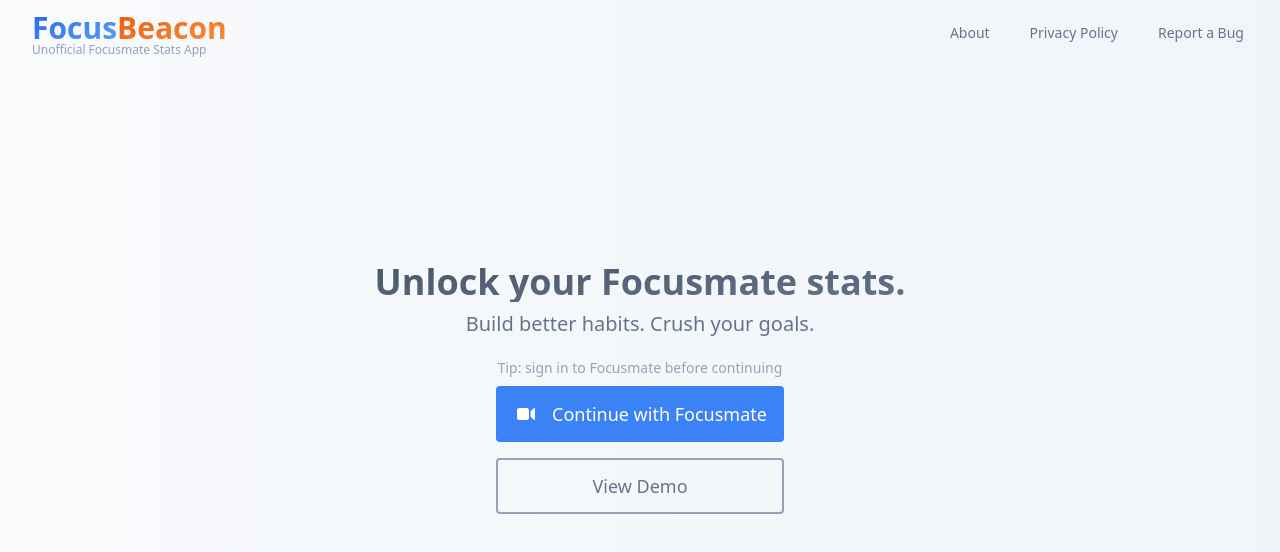
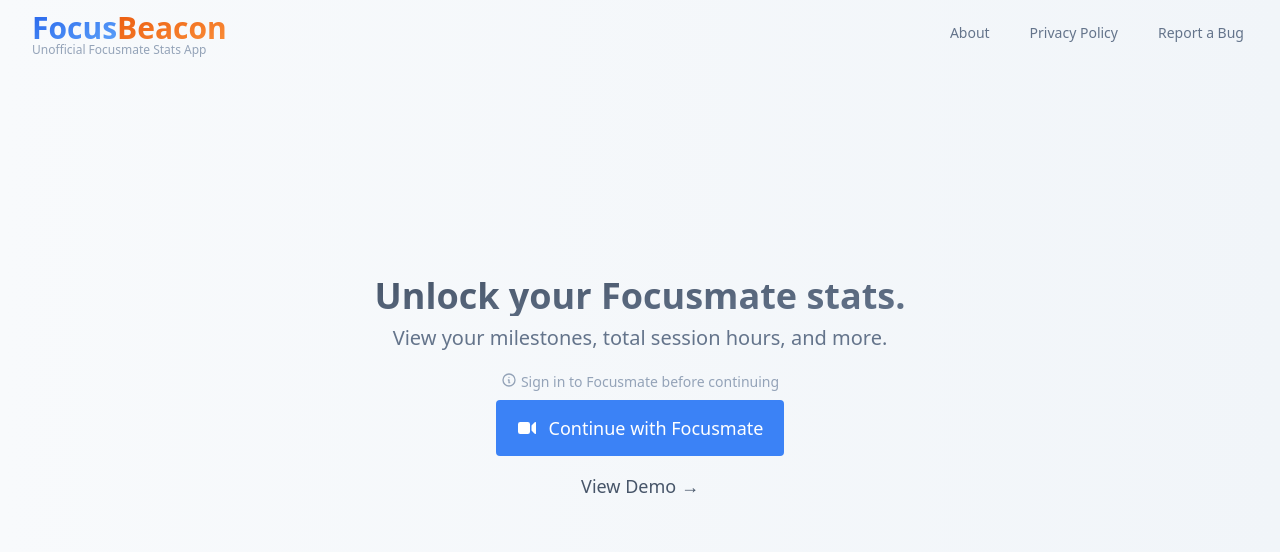
Before and after one commit to qu8n/focusbeacon, a Next.js app: page /welcome in a window 1280 px wide. Shown: the top 552 px of the page. Built offline with nearby package versions, Linux system fonts and the light colour scheme; no server answers.

Commit message:
Revamp the welcome page, delete LandingPageButton

```diff
--- a/src/components/LandingPageButton.js
+++ /dev/null
@@ -1,29 +0,0 @@
-import React from "react";
-import PropTypes from "prop-types";
-import { useRouter } from "next/router";
-
-LandingPageButton.propTypes = {
-  link: PropTypes.string.isRequired,
-  icon: PropTypes.any, // TODO: specify typing of svg element
-  text: PropTypes.string.isRequired,
-  theme: PropTypes.string.isRequired
-};
-
-export default function LandingPageButton({ link, icon, text, theme }) {
-  const router = useRouter();
-  return (
-    <>
-      <button
-        onClick={() => {
-          if (typeof window !== "undefined") {
-            router.push(`${link}`);
-          }
-        }}
-        className={`w-72 items-center text-center text-lg h-14 font-normal px-3 rounded ${theme}`}
-      >
-        {icon}
-        {text}
-      </button>
-    </>
-  );
-}
--- a/src/pages/welcome.js
+++ b/src/pages/welcome.js
@@ -1,5 +1,6 @@
 import React from "react";
-import LandingPageButton from "../components/LandingPageButton";
+import { InformationCircleIcon } from "@heroicons/react/outline";
+import Link from "next/link";
 
 export default function Welcome() {
   return (
@@ -9,34 +10,38 @@
           Unlock your Focusmate stats.
         </p>
         <p className="mt-2 text-xl font-normal text-center text-slate-500">
-          Build better habits. Crush your goals.
+          View your milestones, total session hours, and more.
         </p>
-        <p className="mt-5 text-sm text-center text-slate-400">
-          Tip: sign in to Focusmate before continuing
-        </p>
-        <div className="flex justify-center mt-2">
-          <LandingPageButton
-            link={`https://www.focusmate.com/oauth/authorize?client_id=${process.env.NEXT_PUBLIC_FOCUSMATE_CLIENT_ID}&response_type=code&scope=profile%20sessions`}
-            icon={
+        <div className="flex justify-center mt-5 text-slate-400">
+          <InformationCircleIcon className="w-4 h-4 mr-1" aria-hidden="true" />
+          <span className="text-sm">
+            Sign in to Focusmate before continuing
+          </span>
+        </div>
+        <div className="flex justify-center">
+          <button className="flex justify-center mt-2 w-72 items-center text-center text-lg h-14 font-normal px-3 rounded text-white bg-blue-500 hover:bg-blue-500/[.90]">
             <svg
               xmlns="http://www.w3.org/2000/svg"
               viewBox="0 0 20 20"
               fill="currentColor"
-                className="w-5 h-5 ml-2 mr-4"
+              className="w-5 h-5 mr-3"
             >
               <path d="M3.25 4A2.25 2.25 0 001 6.25v7.5A2.25 2.25 0 003.25 16h7.5A2.25 2.25 0 0013 13.75v-7.5A2.25 2.25 0 0010.75 4h-7.5zM19 4.75a.75.75 0 00-1.28-.53l-3 3a.75.75 0 00-.22.53v4.5c0 .199.079.39.22.53l3 3a.75.75 0 001.28-.53V4.75z" />
             </svg>
-            }
-            text="Continue with Focusmate"
-            theme="inline-flex text-white bg-blue-500 hover:bg-blue-500/[.90]"
-          />
+            <Link
+              href={`https://www.focusmate.com/oauth/authorize?client_id=${process.env.NEXT_PUBLIC_FOCUSMATE_CLIENT_ID}&response_type=code&scope=profile%20sessions`}
+            >
+              Continue with Focusmate
+            </Link>
+          </button>
         </div>
         <div className="flex justify-center mt-4">
-          <LandingPageButton
-            link="/demo"
-            text="View Demo"
-            theme="text-slate-500 hover:text-white border-2 border-slate-400 hover:border-slate-500 hover:bg-slate-500"
-          />
+          <a
+            href="/demo"
+            className="text-lg font-medium text-slate-600 hover:text-slate-500"
+          >
+            View Demo <span aria-hidden="true">→</span>
+          </a>
         </div>
       </div>
     </div>
```
Lines whose indentation alone changed are shown as unchanged.
